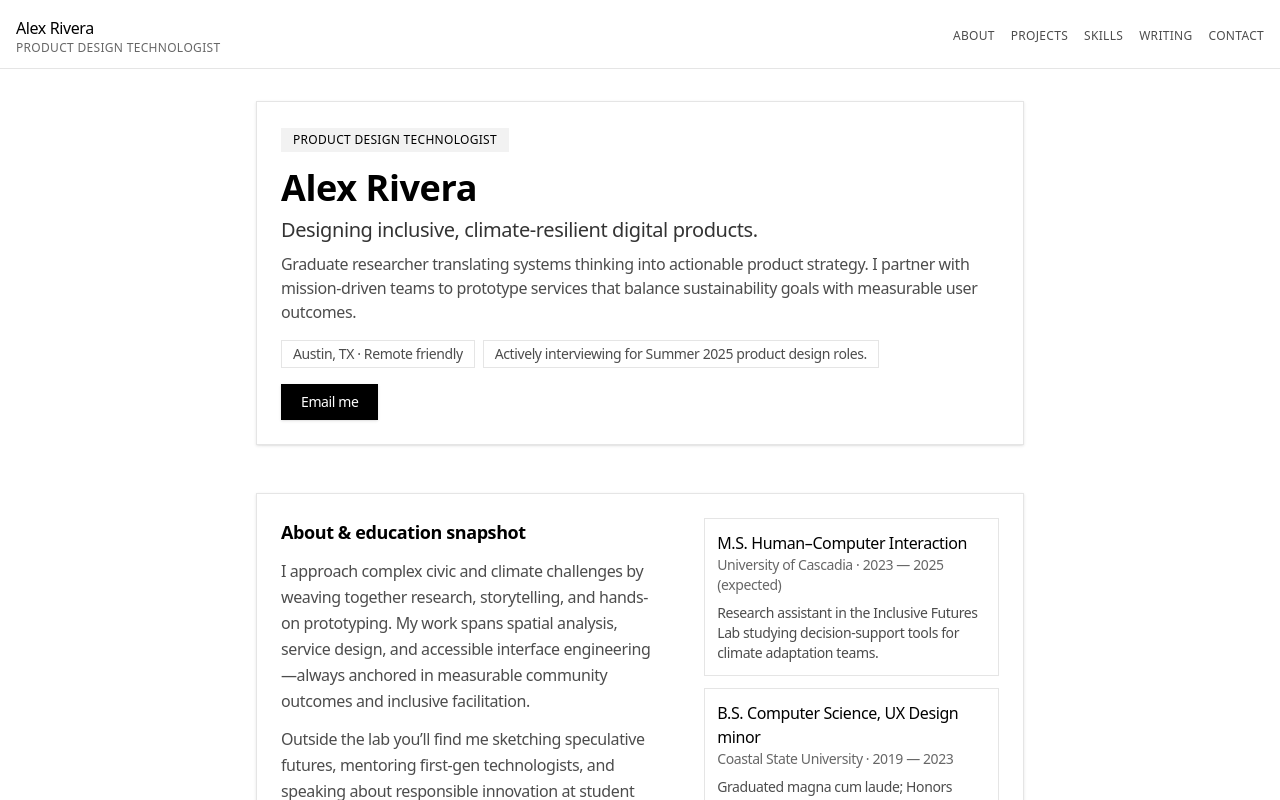
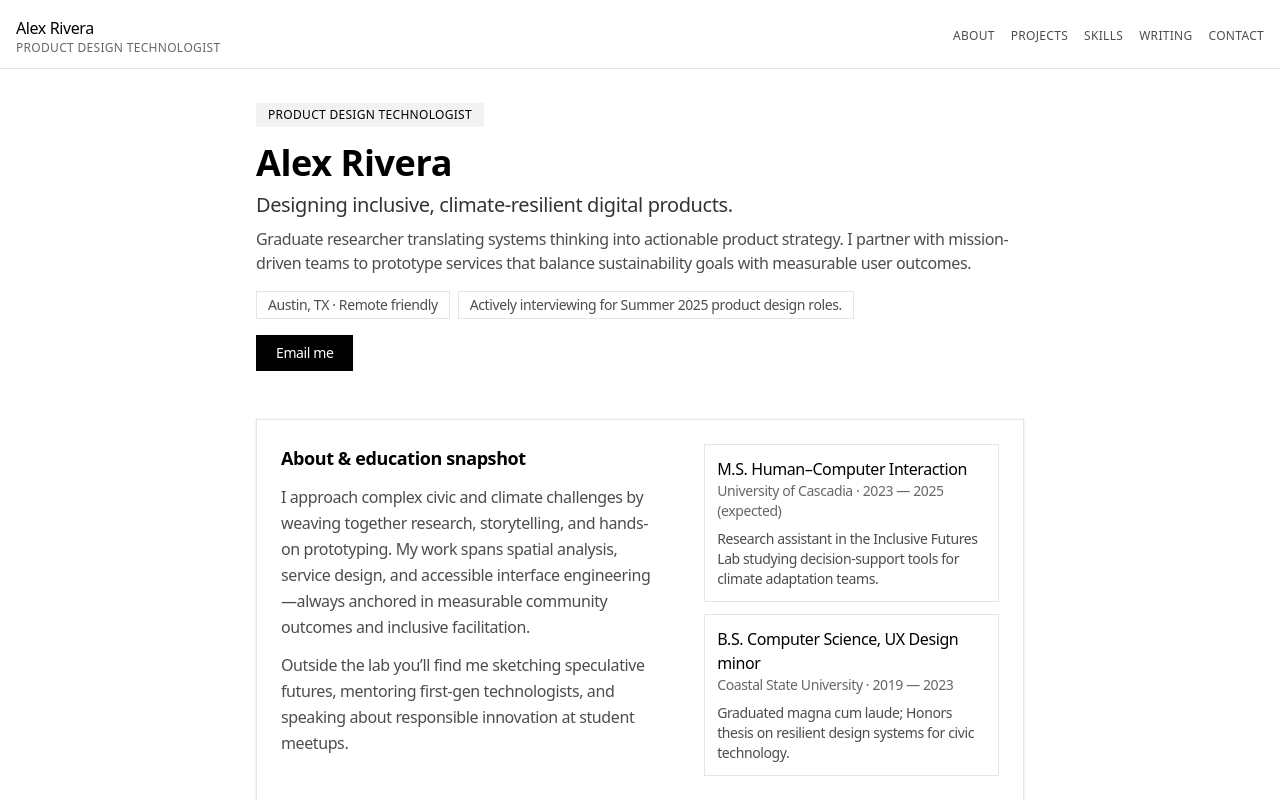
Before and after one commit to danlitvak/daniel_litvak, a Next.js app: page / in a window 1280 px wide. Shown: the top 800 px of the page. Built offline with nearby package versions, Linux system fonts and the light colour scheme.

Commit message:
Make hero section unbounded

```diff
--- a/app/page.tsx
+++ b/app/page.tsx
@@ -79,9 +79,9 @@ export default function Personal() {
         id="about"
         variants={VARIANTS_SECTION}
         transition={TRANSITION_SECTION}
-        className="relative overflow-hidden border border-black/10 bg-white p-6 shadow-sm dark:border-white/10 dark:bg-white/5"
+        className="relative space-y-4"
       >
-        <Spotlight className="-top-10 right-0 h-56 w-56 from-white/30 via-white/5 to-transparent blur-3xl" size={180} />
+        <Spotlight className="-top-12 right-0 h-56 w-56 from-white/20 via-white/5 to-transparent blur-3xl" size={180} />
         <div className="relative space-y-4">
           <div className="inline-flex items-center gap-2 bg-black/5 px-3 py-1 text-xs font-medium uppercase tracking-wide text-black dark:bg-white/10 dark:text-white">
             <span>{HERO.role}</span>
```
